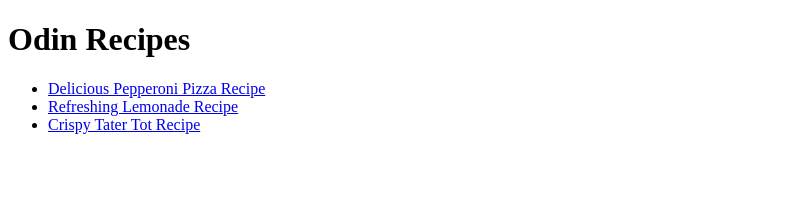
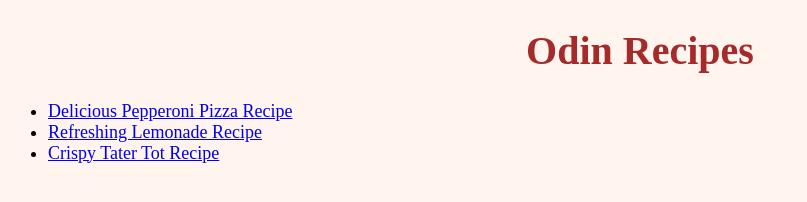
Before and after one commit to jorozco94/odin-recipes, a plain HTML site: page index.html in a window 1280 px wide. Shown: the whole page, without its empty margins (0-807 px from the left). Drawn offline with Linux system fonts and the light colour scheme.

Commit message:
Add basic styling to index page via css stylesheet

```diff
--- a/index.html
+++ b/index.html
@@ -2,10 +2,11 @@
 <html lang="en">
     <head>
         <meta charset="utf-8">
+        <link rel="stylesheet" href="./style.css">
         <title>Odin Recipes</title>
     </head>
     <body>
-        <h1>Odin Recipes</h1>
+        <h1 class="opening">Odin Recipes</h1>
         <ul>
             <li><a href="./recipes/pizza.html">Delicious Pepperoni Pizza Recipe</a></li>
             <li><a href="./recipes/lemonade.html">Refreshing Lemonade Recipe</a>
--- /dev/null
+++ b/style.css
@@ -0,0 +1,13 @@
+body {
+    background-color: seashell;
+}
+
+.opening {
+    font-size: 40px;
+    color: brown;
+    text-align: center;
+}
+
+li {
+    font-size: 18px;
+}
```
